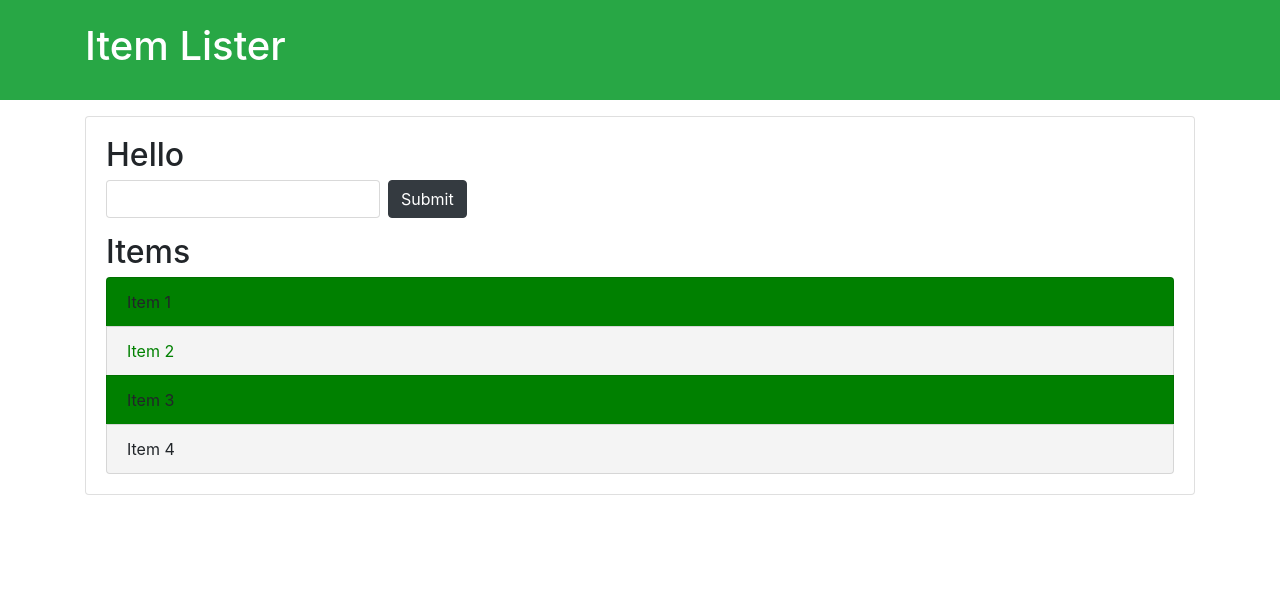
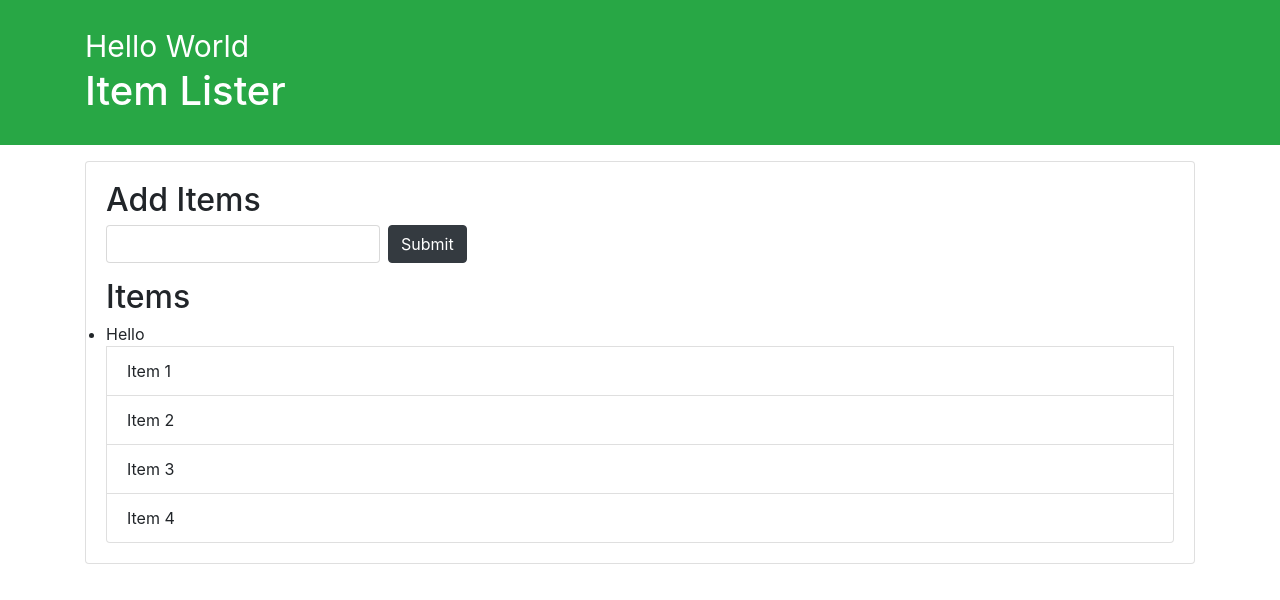
Before and after one commit to shilpadey/GITtutorial, a plain HTML site: page index.html in a window 1280 px wide. Drawn offline with nearby package versions, Linux system fonts and the light colour scheme.

Commit message:
creatingNodes

```diff
--- a/additemsgit.js
+++ b/additemsgit.js
@@ -85,19 +85,86 @@
 //thirdItem.style.color = 'white';
 
 //QUERYSELECTORALL//
-var titles = document.querySelectorAll('.title');
-console.log(titles);
-titles[0].textContent = 'Hello';
+//var titles = document.querySelectorAll('.title');
+//console.log(titles);
+//titles[0].textContent = 'Hello';
 
-var item = document.querySelectorAll('.list-group-item');
-console.log(item);
-item[1].style.color = 'green';
+//var item = document.querySelectorAll('.list-group-item');
+//console.log(item);
+//item[1].style.color = 'green';
 
-var odd = document.querySelectorAll('li:nth-child(odd)');
-var even = document.querySelectorAll('li:nth-child(even)');
+//var odd = document.querySelectorAll('li:nth-child(odd)');
+//var even = document.querySelectorAll('li:nth-child(even)');
 
 
-for(let i = 0; i < odd.length; i++) {
-  odd[i].style.backgroundColor = 'green';
-  even[i].style.backgroundColor = '#f4f4f4';
-}
+//for(let i = 0; i < odd.length; i++) {
+ // odd[i].style.backgroundColor = 'green';
+ // even[i].style.backgroundColor = '#f4f4f4';
+//}
+
+//TRAVERSING THE DOM
+var itemList = document.querySelector('#items');
+//PARENTNODE
+//console.log(itemList.parentNode);
+//itemList.parentNode.style.backgroundColor = '#f4f4f4';
+//console.log(itemList.parentNode.parentNode);
+
+//PARENTELEMENT
+//console.log(itemList.parentElement);
+//itemList.parentElement.style.backgroundColor = '#f4f4f4';
+//console.log(itemList.parentElement.parentElement);
+
+//CHILDNODES
+//console.log(itemList.childNodes)
+
+//CHILDREN
+//console.log(itemList.children);
+//console.log(itemList.children[1]);
+//itemList.children[1].style.backgroundColor = 'yellow';
+
+//FIRSTCHILD
+//console.log(itemList.firstChild);
+//FIRSTELEMENTCHILD
+//console.log(itemList.firstElementChild);
+//itemList.firstElementChild.textContent = 'Hello 1';
+
+//LASTCHILD
+//console.log(itemList.lastChild);
+//LASTELEMENTCHILD
+//console.log(itemList.lastElementChild);
+//itemList.lastElementChild.textContent = 'Hello 4';
+
+//NEXTSIBLING
+//console.log(itemList.nextSibling);
+//NEXTELEMENTSIBLING
+//console.log(itemList.nextElementSibling);
+
+//PREVIOUSSIBLING
+//console.log(itemList.previousSibling);
+//PREVIOUSELEMENTSIBLING
+//console.log(itemList.previousElementSibling);
+//itemList.previousElementSibling.style.color = 'green';
+
+//Create new div
+var newDiv = document.createElement('div');
+console.log(newDiv);
+newDiv.className = 'hello';
+newDiv.id = 'hello1';
+newDiv.setAttribute('title','Hello Div');
+var newDivText = document.createTextNode('Hello World');
+newDiv.appendChild(newDivText);
+var container = document.querySelector('header .container');
+var h1 = document.querySelector('header h1');
+console.log(newDiv);
+newDiv.style.fontSize = '30px';
+container.insertBefore(newDiv,h1);
+
+var item = document.createElement('li');
+console.log(item);
+item.className = 'list';
+var itemText = document.createTextNode('Hello');
+item.appendChild(itemText);
+var lists = document.querySelector('.list-group');
+var li = document.querySelector('li');
+console.log(item);
+lists.insertBefore(item,li);
--- a/index.html
+++ b/index.html
@@ -10,7 +10,7 @@
 <body>
   <header id="main-header" class="bg-success text-white p-4 mb-3">
     <div class="container">
-      <h1 id="header-title">Item Lister <span style="display:none">123</span></h1>
+      <h1 id="header-title">Item Lister</h1>
     </div>
   </header>
   <div class="container">
```
